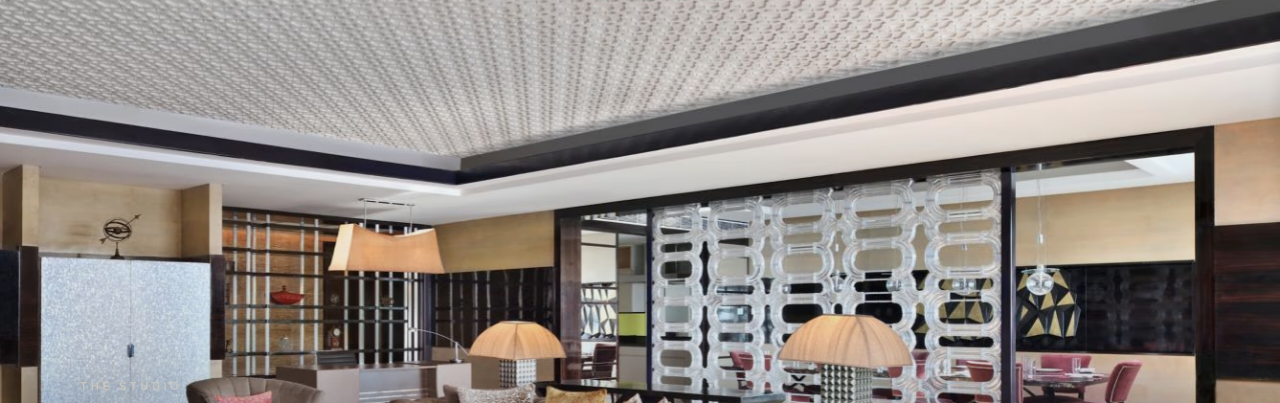
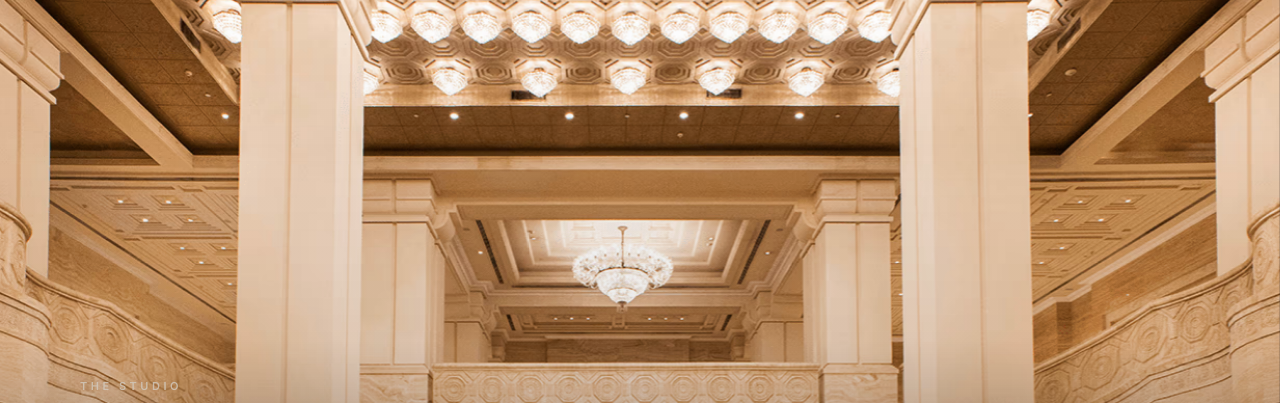
Before and after one commit to sujeth-dev/Velmont, a website built with Vite: page src/about.html in a window 1280 px wide. Shown: the part 96-499 px from the top of the page. Built offline with nearby package versions, Linux system fonts and the light colour scheme; some packages are replaced by stand-ins of ours; a web font is replaced by a local one.

Commit message:
About hero: ITC Grand Chola grand staircase (converted from PNG)

```diff
--- a/src/about.html
+++ b/src/about.html
@@ -38,10 +38,10 @@
       <!-- 04.1 PAGE HERO -->
       <section class="vm-page-hero" aria-labelledby="about-hero-h">
         <picture>
-          <source type="image/avif" srcset="/assets/projects/marriott-marquis-delhi/interior-1.avif" />
+          <source type="image/avif" srcset="/assets/projects/itc-grand-chola-chennai/grand-staircase.avif" />
           <img
             class="vm-page-hero__bg"
-            src="/assets/projects/marriott-marquis-delhi/interior-1.webp"
+            src="/assets/projects/itc-grand-chola-chennai/grand-staircase.webp"
             alt=""
             width="1440"
             height="440"
```
Also changed, not shown: public/assets/projects/itc-grand-chola-chennai/grand-staircase.avif (added), public/assets/projects/itc-grand-chola-chennai/grand-staircase.webp (added).
